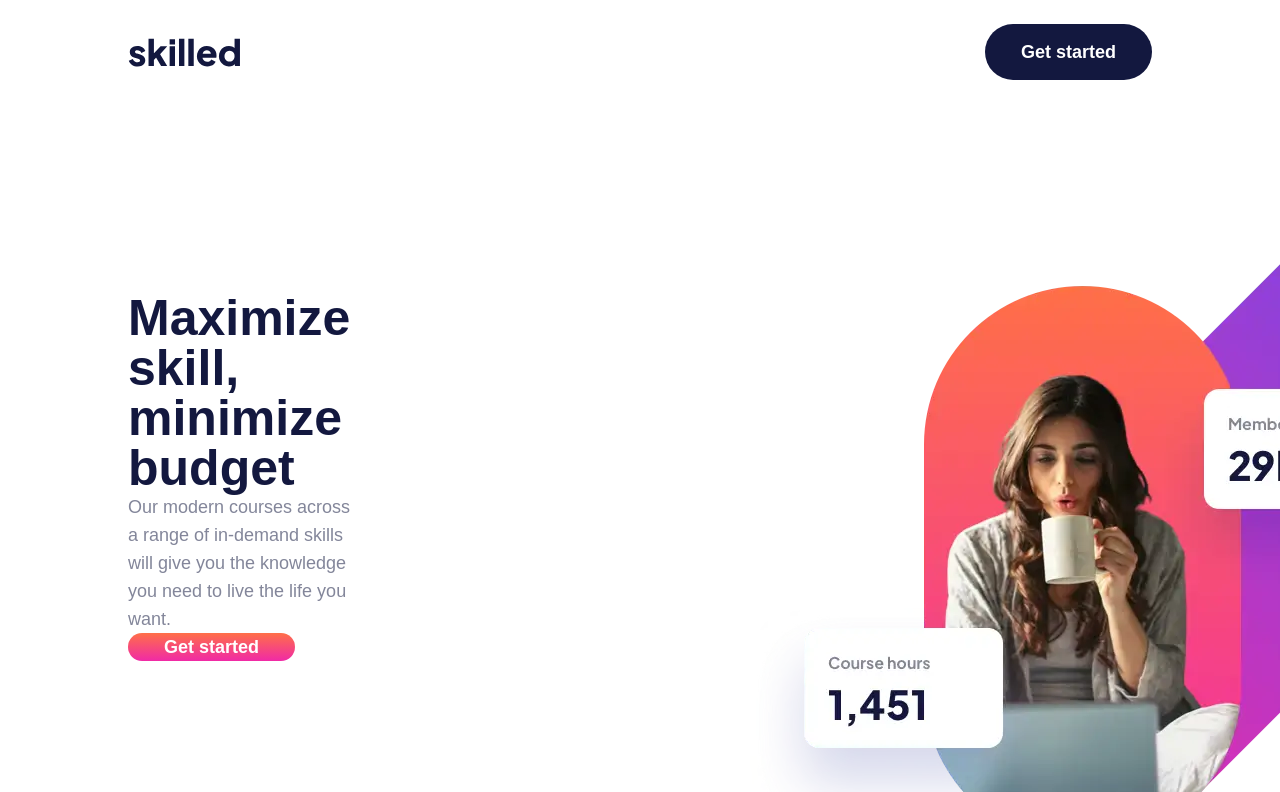
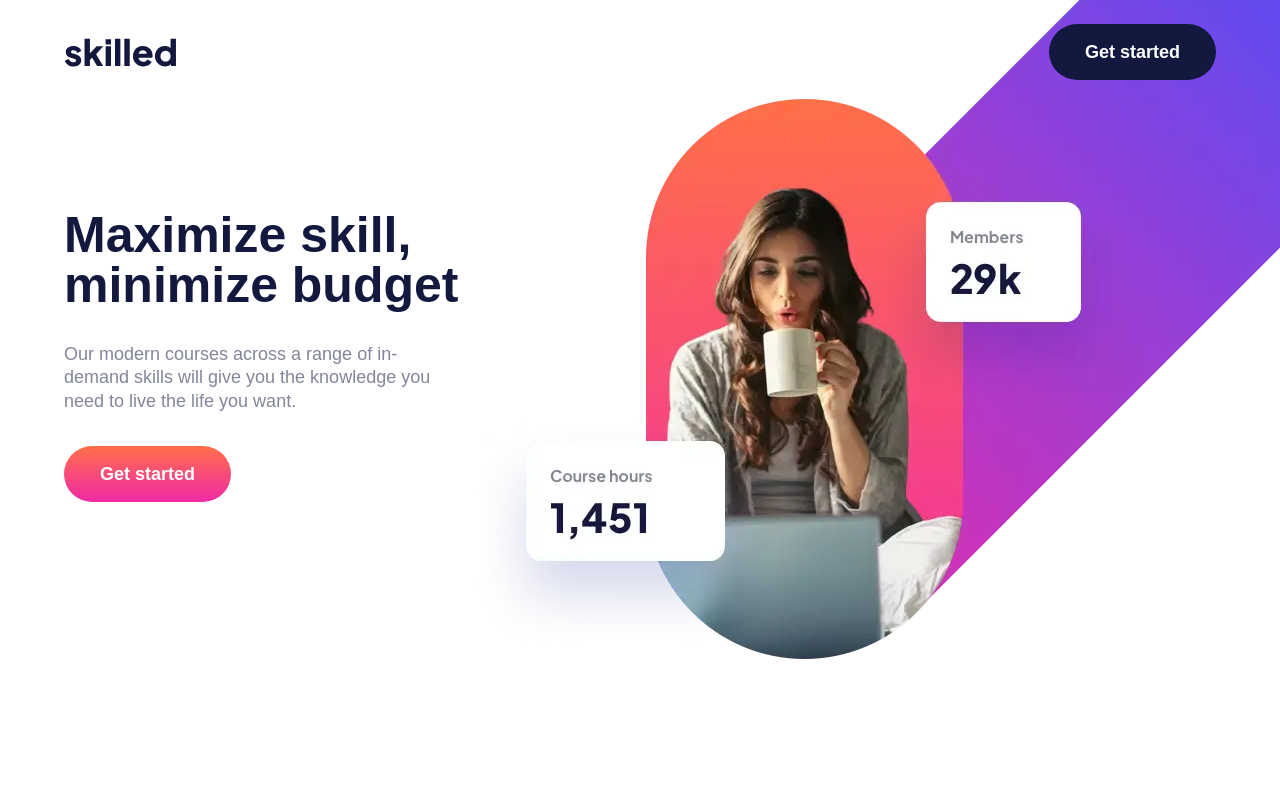
Before and after one commit to danielbontii/skilled-lading-page, a plain HTML site: page index.html in a window 1280 px wide. Shown: the top 792 px of the page. Drawn offline with Linux system fonts and the light colour scheme.

Commit message:
write styles for smaller laptops

```diff
--- a/style.css
+++ b/style.css
@@ -329,3 +329,29 @@ a:visited {
     left: 100px;
   }
 }
+
+@media screen and (min-width: 1024px) and (max-width: 1335px) {
+  .wrapper,
+  .courses {
+    width: 90%;
+    margin: 0 auto;
+  }
+
+  .hero-section {
+    margin-top: -19%;
+  }
+
+  .hero-content {
+    flex-shrink: 0;
+    flex-basis: 398px;
+  }
+  p {
+    line-height: 1.3;
+  }
+
+  .hero-img-desktop-right {
+    position: relative;
+    left: 10px;
+    top: -100px;
+  }
+}
```
